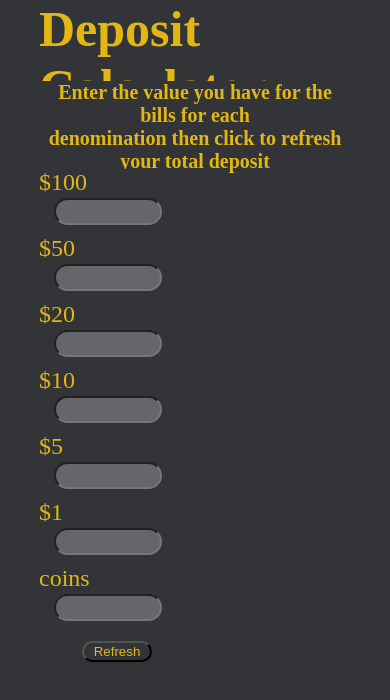
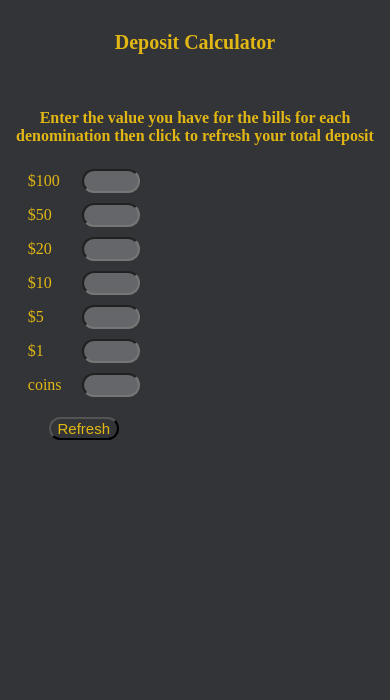
Before and after one commit to juliusg034/till-count, a plain HTML site: page index.html in a window 390 px wide. Drawn offline with Linux system fonts and the light colour scheme.

Commit message:
adding some responsiveness for mobile

```diff
--- a/styles.css
+++ b/styles.css
@@ -89,3 +89,38 @@ form {
 .input-error {
   border-color: red;
 }
+
+
+
+@media only screen and (max-width: 510px) {
+  * {
+    font-size: 16px;
+  }
+  .title {
+    font-size: 20px;
+  }
+  .description {
+    font-size: 16px;
+  }
+  #btn {
+    font-size: 15px;
+  }
+  .input-field > input {
+    width: 50px;
+    margin-left: 0px;
+    font-size: 16px;
+  }
+  .content-wrapper {
+  width: 100vw;
+  height: 100vh;
+  display: grid;
+  grid-template: 10% 10% 70% 10% / 2% 48% 48% 2%;
+  justify-items: center;
+  }
+  form {
+    justify-self: left;
+    margin-left: 20px;
+  }
+
+
+}
```
